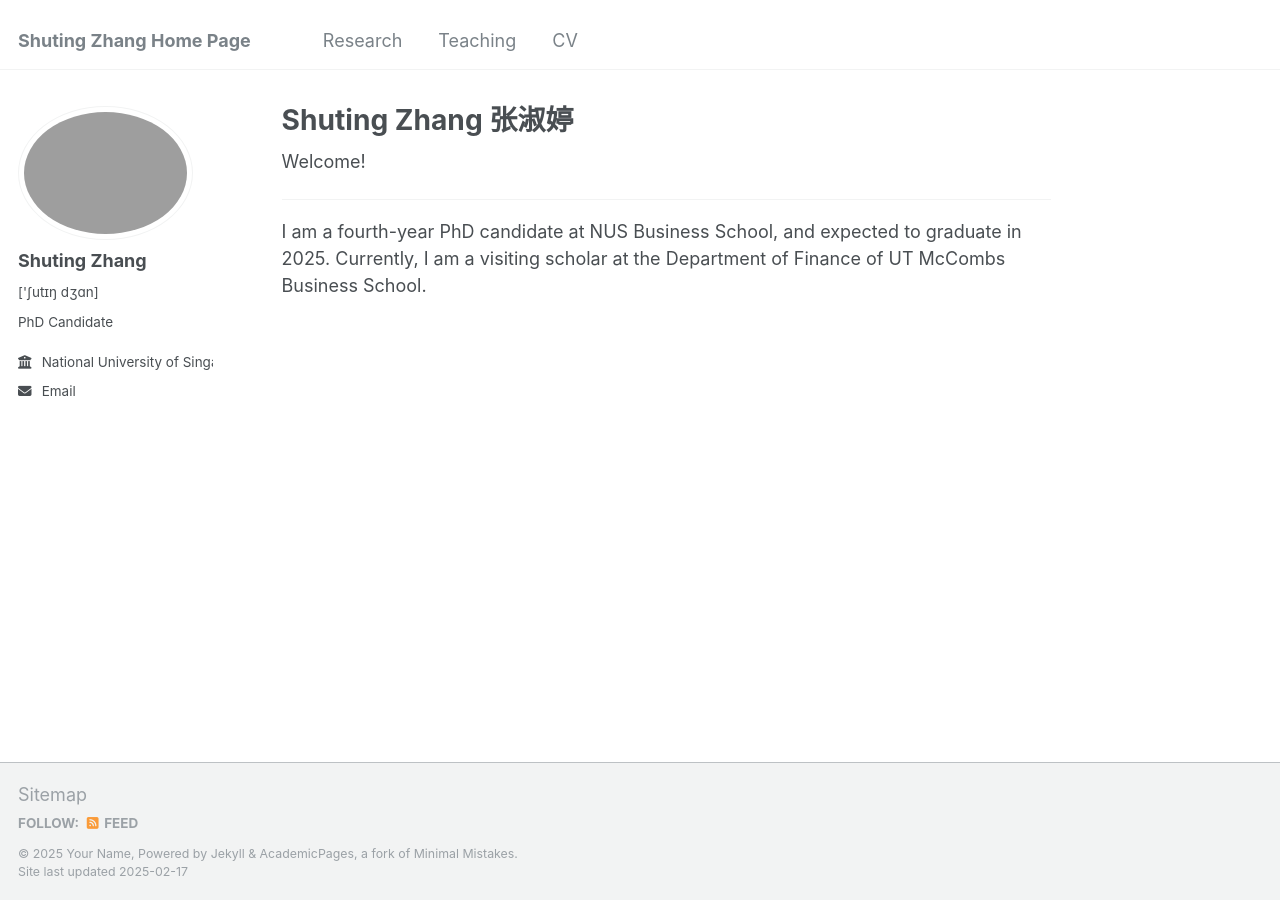
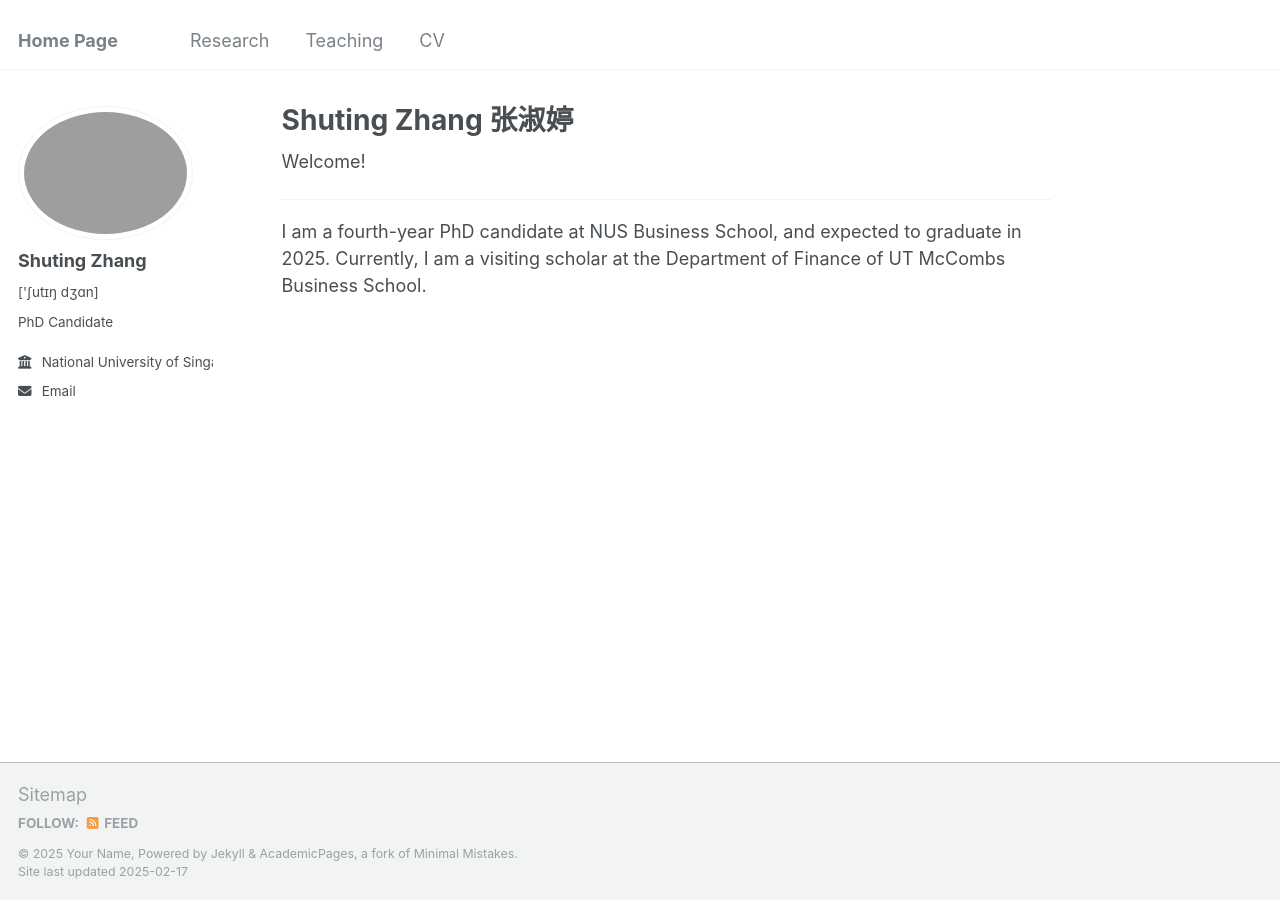
Before and after one commit to ShutingStar7/shutingstar7.github.io, a Jekyll site: the page built from _pages/about.md, in a window 1280 px wide. Built offline with Jekyll 4.4.1, drawn with Linux system fonts in a browser that asks for light colours.

Commit message:
Fix spacing and layout issues

```diff
--- a/_config.yml
+++ b/_config.yml
@@ -8,7 +8,7 @@
 
 # Basic Site Settings
 locale                   : "en-US"
-title                    : "Shuting Zhang    Home Page"
+title                    : "    Home Page"
 title_separator          : "-"
 name                     : &name "Your Name"
 description              : &description "personal description"
```
